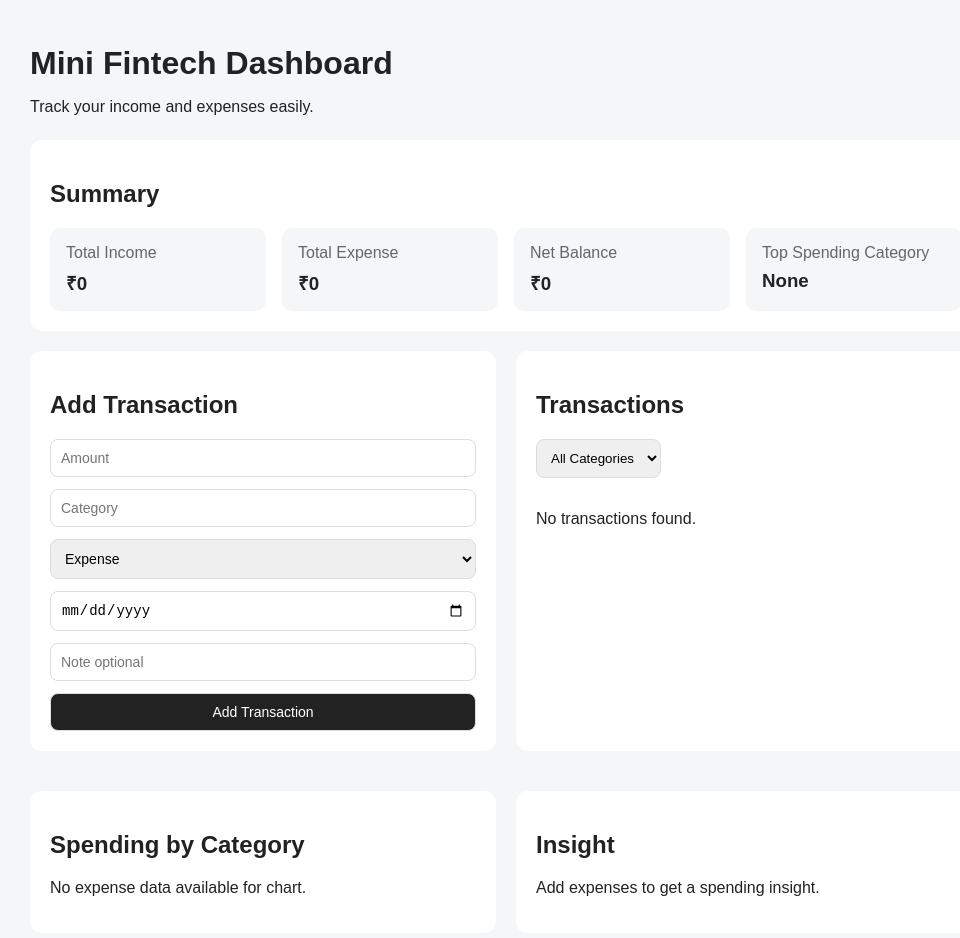
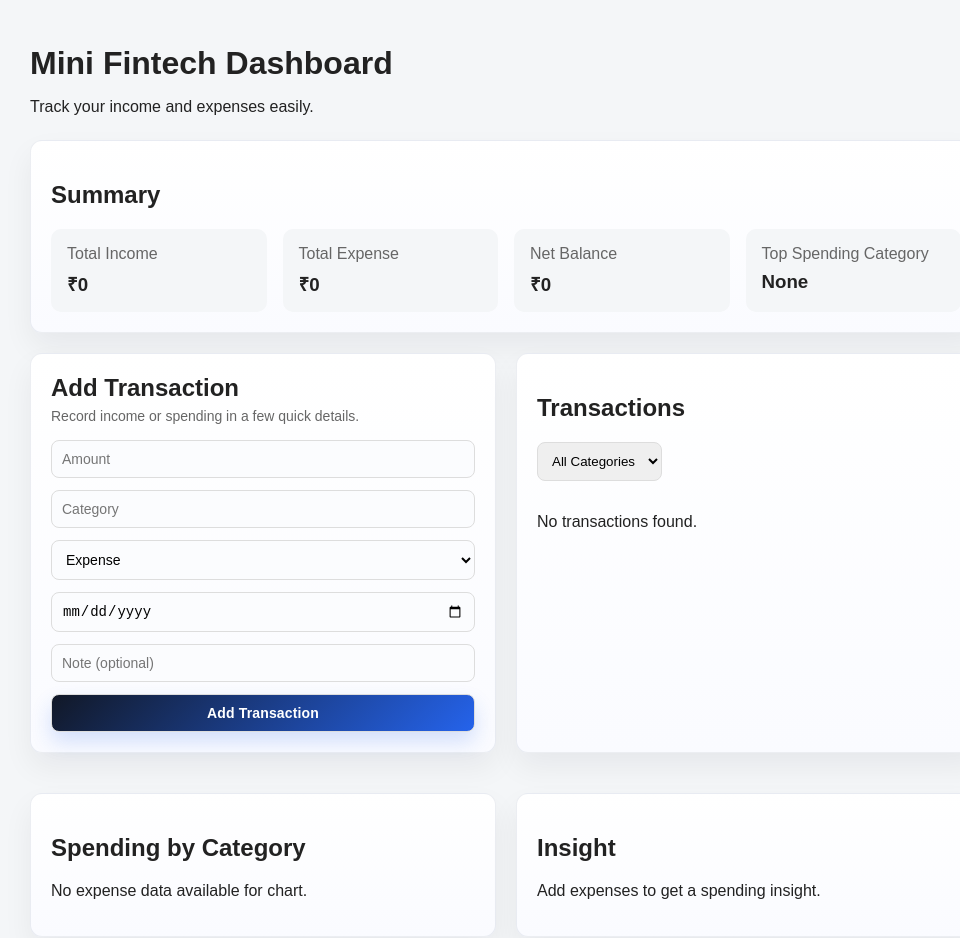
Before and after one commit to adeshmishir/fintech-dashboard, a React (Vite) app: page / in a window 1280 px wide. Shown: the top 938 px of the page, without its empty margins (134-1094 px from the left). Built offline with nearby package versions, Linux system fonts and the light colour scheme.

Commit message:
Polish transaction form UI

```diff
--- a/src/App.css
+++ b/src/App.css
@@ -30,6 +30,16 @@ body {
   margin-bottom: 20px;
 }
 
+.transaction-form-header h2 {
+  margin: 0 0 6px;
+}
+
+.transaction-form-header p {
+  margin: 0 0 16px;
+  color: #666;
+  font-size: 14px;
+}
+
 .transaction-form {
   display: grid;
   gap: 12px;
@@ -44,10 +54,45 @@ body {
   font-size: 14px;
 }
 
-.transaction-form button {
-  background: #222;
+.transaction-form input,
+.transaction-form select {
+  background: #fbfcfe;
+  transition: border-color 0.2s ease, box-shadow 0.2s ease, transform 0.2s ease;
+}
+
+.transaction-form input:focus,
+.transaction-form select:focus {
+  outline: none;
+  border-color: #4f46e5;
+  box-shadow: 0 0 0 3px rgba(79, 70, 229, 0.12);
+  transform: translateY(-1px);
+}
+
+.transaction-button {
+  background: linear-gradient(135deg, #111827, #2563eb);
   color: white;
   cursor: pointer;
+  font-weight: 600;
+  letter-spacing: 0.01em;
+  box-shadow: 0 10px 20px rgba(37, 99, 235, 0.18);
+  transition: transform 0.2s ease, box-shadow 0.2s ease, filter 0.2s ease;
+}
+
+.transaction-button:hover {
+  transform: translateY(-1px);
+  filter: brightness(1.05);
+  box-shadow: 0 14px 24px rgba(37, 99, 235, 0.22);
+}
+
+.transaction-button:active {
+  transform: translateY(0);
+  box-shadow: 0 8px 16px rgba(37, 99, 235, 0.16);
+}
+
+.card {
+  background: linear-gradient(180deg, #ffffff 0%, #fafbff 100%);
+  border: 1px solid rgba(148, 163, 184, 0.18);
+  box-shadow: 0 14px 30px rgba(15, 23, 42, 0.06);
 }
 
 .transaction-list {
--- a/src/components/TransactionForm.jsx
+++ b/src/components/TransactionForm.jsx
@@ -48,10 +48,14 @@ function TransactionForm({ addTransaction }) {
 
   return (
     <div className="card">
-      <h2>Add Transaction</h2>
+      <div className="transaction-form-header">
+        <h2>Add Transaction</h2>
+        <p>Record income or spending in a few quick details.</p>
+      </div>
 
       <form className="transaction-form" onSubmit={handleSubmit}>
         <input
+          className="transaction-input"
           type="number"
           name="amount"
           placeholder="Amount"
@@ -60,6 +64,7 @@ function TransactionForm({ addTransaction }) {
         />
 
         <input
+          className="transaction-input"
           type="text"
           name="category"
           placeholder="Category"
@@ -67,12 +72,18 @@ function TransactionForm({ addTransaction }) {
           onChange={handleChange}
         />
 
-        <select name="type" value={formData.type} onChange={handleChange}>
+        <select
+          className="transaction-select"
+          name="type"
+          value={formData.type}
+          onChange={handleChange}
+        >
           <option value="expense">Expense</option>
           <option value="income">Income</option>
         </select>
 
         <input
+          className="transaction-input"
           type="date"
           name="date"
           value={formData.date}
@@ -80,14 +91,17 @@ function TransactionForm({ addTransaction }) {
         />
 
         <input
+          className="transaction-input"
           type="text"
           name="note"
-          placeholder="Note optional"
+          placeholder="Note (optional)"
           value={formData.note}
           onChange={handleChange}
         />
 
-        <button type="submit">Add Transaction</button>
+        <button className="transaction-button" type="submit">
+          Add Transaction
+        </button>
       </form>
     </div>
   );
```
